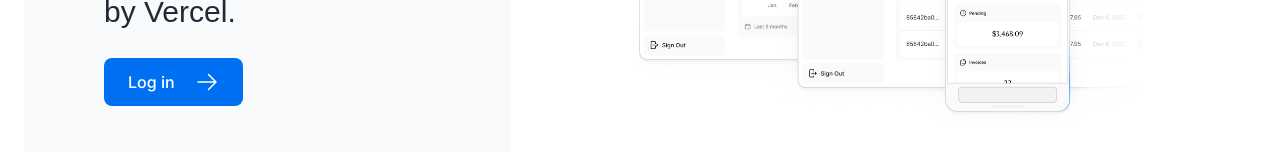
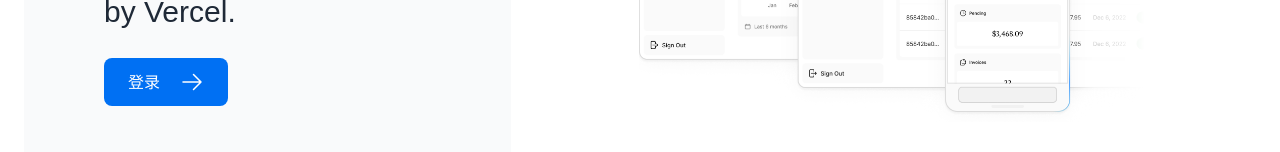
Before and after one commit to hejun95/blog-test, a Next.js app: page / in a window 1280 px wide. Shown: the part 582-734 px from the top of the page. Built offline with nearby package versions, Linux system fonts and the light colour scheme; a web font is replaced by a local one.

Commit message:
fix：vercel自动化部署测试

```diff
--- a/app/page.tsx
+++ b/app/page.tsx
@@ -26,7 +26,7 @@
             href="/login"
             className="flex items-center gap-5 self-start rounded-lg bg-blue-500 px-6 py-3 text-sm font-medium text-white transition-colors hover:bg-blue-400 md:text-base"
           >
-            <span>Log in</span> <ArrowRightIcon className="w-5 md:w-6" />
+            <span>登录</span> <ArrowRightIcon className="w-5 md:w-6" />
           </Link>
         </div>
         <div className="flex items-center justify-center p-6 md:w-3/5 md:px-28 md:py-12">
```
